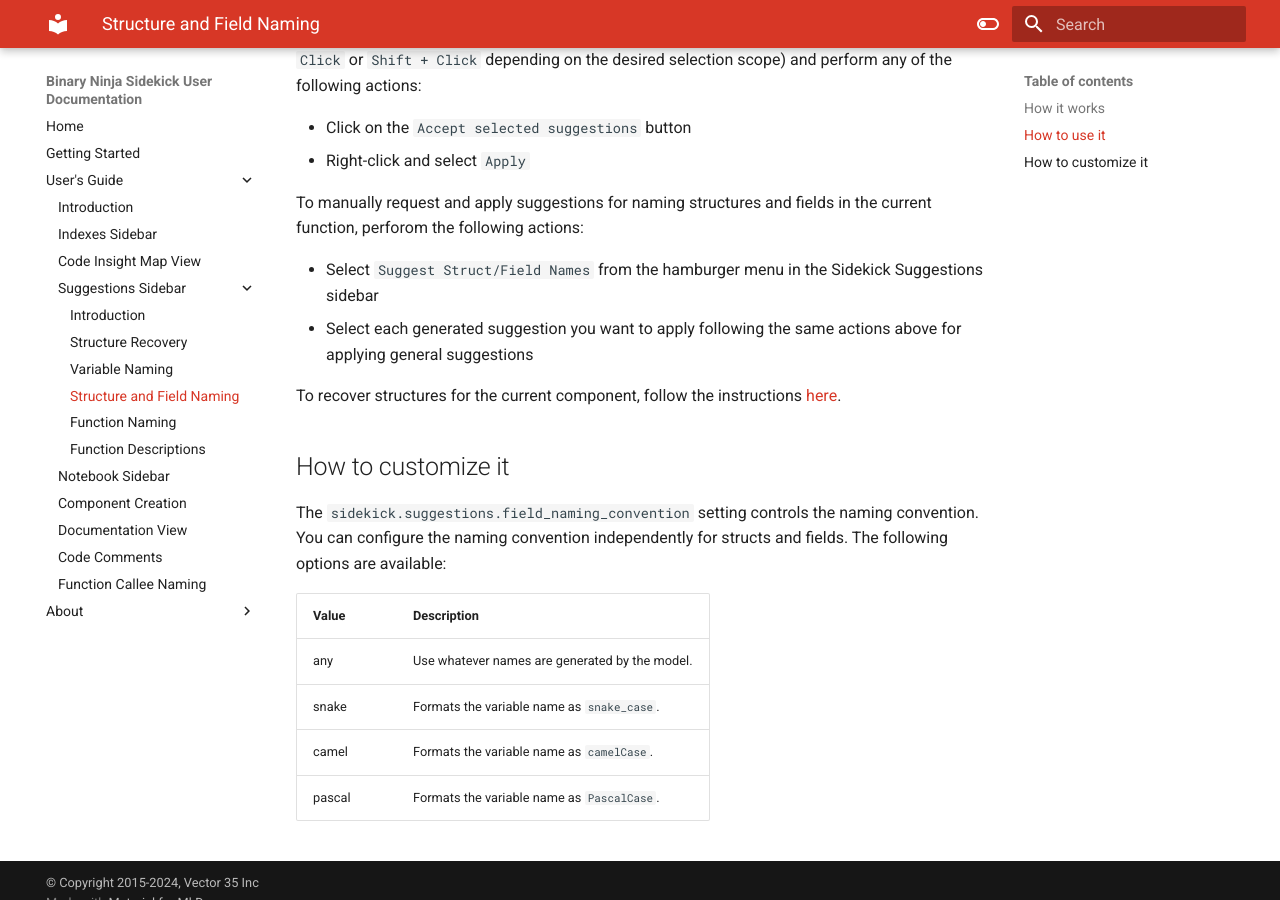
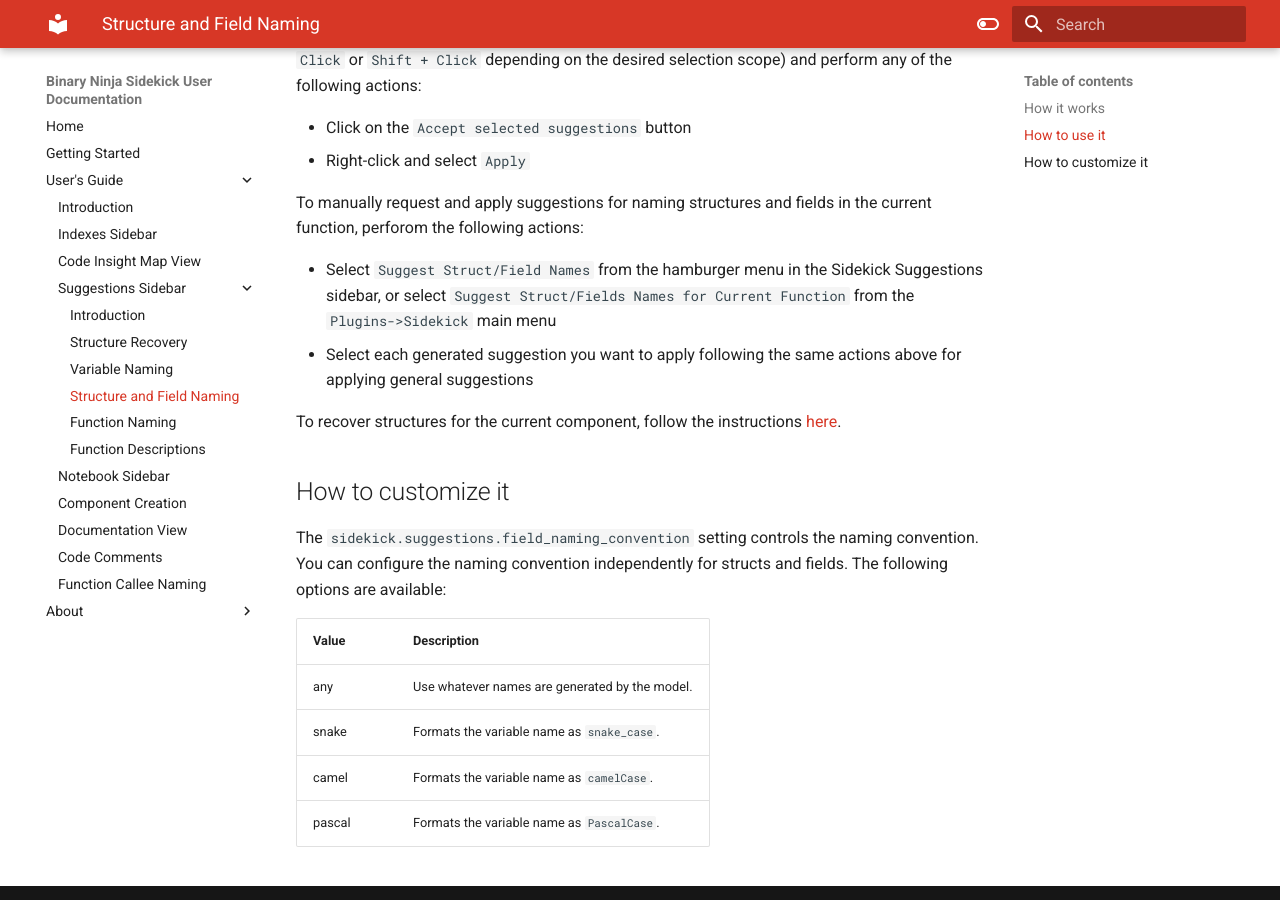
Before and after one commit to Vector35/Sidekick-public, an MkDocs documentation site: the page built from docs/guide/fields.md, in a window 1280 px wide and 900 px high, scrolled down 519 px. Built offline with MkDocs 1.6.1 and Material for MkDocs 9.7.7, drawn with Linux system fonts in a browser that asks for light colours.

Commit message:
Add instructions for selecting specific suggestion types for the current function from the Plugins->Sidekick main menu

```diff
--- a/docs/guide/fields.md
+++ b/docs/guide/fields.md
@@ -15,7 +15,7 @@
 
 To manually request and apply suggestions for naming structures and fields in the current function, perforom the following actions:
 
-- Select `Suggest Struct/Field Names` from the hamburger menu in the Sidekick Suggestions sidebar
+- Select `Suggest Struct/Field Names` from the hamburger menu in the Sidekick Suggestions sidebar, or select `Suggest Struct/Fields Names for Current Function` from the `Plugins->Sidekick` main menu
 - Select each generated suggestion you want to apply following the same actions above for applying general suggestions
 
 To recover structures for the current component, follow the instructions [here](./structures.md#how-to-use-it).
```
Also changed, not shown: docs/guide/function_naming.md (+1 -1 lines), docs/guide/suggestions.md (+2 -0 lines), docs/guide/variables.md (+1 -1 lines).
